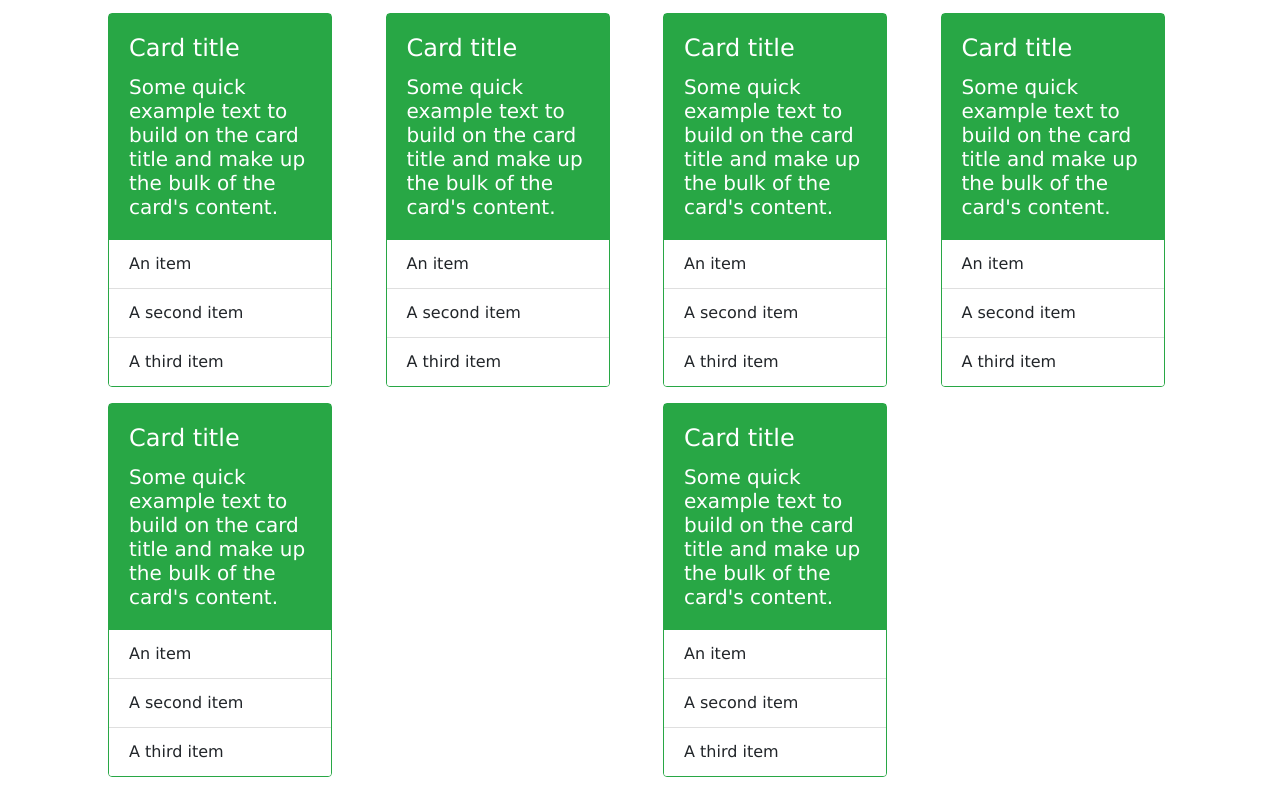
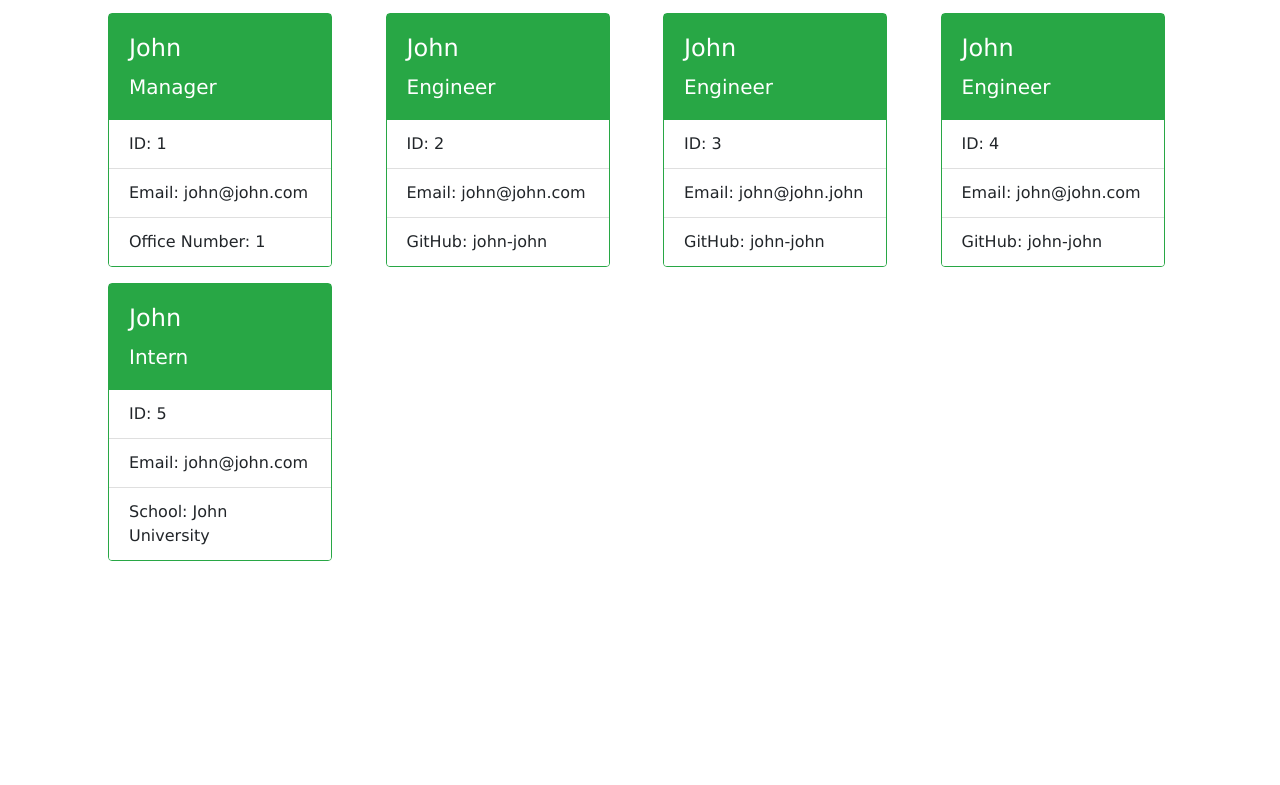
Before and after one commit to Ivo-Gatzinski/team-page, a website: page dist/index.html in a window 1280 px wide. Shown: the part 101-886 px from the top of the page. After the commit the page ends 800 px from the top, so only its background shows below. Drawn offline with nearby package versions, Linux system fonts and the light colour scheme.

Commit message:
cleanup html template

```diff
--- a/dist/index.html
+++ b/dist/index.html
@@ -18,13 +18,13 @@ My Team
         <div class="col m-2">
             <div class="card bg-light border-success" style="width: 14rem;">
                 <div class="card-body text-white bg-success">
-                  <h4 class="card-title">Card title</h4>
-                  <h5 class="card-text">Some quick example text to build on the card title and make up the bulk of the card's content.</h5>
+                  <h4 class="card-title">John</h4>
+                  <h5 class="card-text">Manager</h5>
                 </div>
                 <ul class="list-group list-group-flush">
-                  <li class="list-group-item">An item</li>
-                  <li class="list-group-item">A second item</li>
-                  <li class="list-group-item">A third item</li>
+                  <li class="list-group-item">ID: 1</li>
+                  <li class="list-group-item">Email: john@john.com</li>
+                  <li class="list-group-item">Office Number: 1</li>
                 </ul>
                 </div>
             </div>
@@ -32,13 +32,13 @@ My Team
         <div class="col m-2">
             <div class="card bg-light border-success" style="width: 14rem;">
                 <div class="card-body text-white bg-success">
-                  <h4 class="card-title">Card title</h4>
-                  <h5 class="card-text">Some quick example text to build on the card title and make up the bulk of the card's content.</h5>
+                  <h4 class="card-title">John</h4>
+                  <h5 class="card-text">Engineer</h5>
                 </div>
                 <ul class="list-group list-group-flush">
-                  <li class="list-group-item">An item</li>
-                  <li class="list-group-item">A second item</li>
-                  <li class="list-group-item">A third item</li>
+                  <li class="list-group-item">ID: 2</li>
+                  <li class="list-group-item">Email: john@john.com</li>
+                  <li class="list-group-item">GitHub: john-john</li>
                 </ul>
                 </div>
             </div>
@@ -46,13 +46,13 @@ My Team
         <div class="col m-2">
           <div class="card bg-light border-success" style="width: 14rem;">
               <div class="card-body text-white bg-success">
-                  <h4 class="card-title">Card title</h4>
-                  <h5 class="card-text">Some quick example text to build on the card title and make up the bulk of the card's content.</h5>
+                <h4 class="card-title">John</h4>
+                <h5 class="card-text">Engineer</h5>
               </div>
               <ul class="list-group list-group-flush">
-                  <li class="list-group-item">An item</li>
-                  <li class="list-group-item">A second item</li>
-                  <li class="list-group-item">A third item</li>
+                <li class="list-group-item">ID: 3</li>
+                <li class="list-group-item">Email: john@john.john</li>
+                <li class="list-group-item">GitHub: john-john</li>
               </ul>
               </div>
           </div>
@@ -60,13 +60,13 @@ My Team
       <div class="col m-2">
         <div class="card bg-light border-success" style="width: 14rem;">
             <div class="card-body text-white bg-success">
-                  <h4 class="card-title">Card title</h4>
-                  <h5 class="card-text">Some quick example text to build on the card title and make up the bulk of the card's content.</h5>
+              <h4 class="card-title">John</h4>
+              <h5 class="card-text">Engineer</h5>
             </div>
             <ul class="list-group list-group-flush">
-                  <li class="list-group-item">An item</li>
-                  <li class="list-group-item">A second item</li>
-                  <li class="list-group-item">A third item</li>
+              <li class="list-group-item">ID: 4</li>
+              <li class="list-group-item">Email: john@john.com</li>
+              <li class="list-group-item">GitHub: john-john</li>
             </ul>
             </div>
         </div>
@@ -74,27 +74,13 @@ My Team
         <div class="col m-2">
             <div class="card bg-light border-success" style="width: 14rem;">
                 <div class="card-body text-white bg-success">
-                  <h4 class="card-title">Card title</h4>
-                  <h5 class="card-text">Some quick example text to build on the card title and make up the bulk of the card's content.</h5>
+                  <h4 class="card-title">John</h4>
+                  <h5 class="card-text">Intern</h5>
                 </div>
                 <ul class="list-group list-group-flush">
-                  <li class="list-group-item">An item</li>
-                  <li class="list-group-item">A second item</li>
-                  <li class="list-group-item">A third item</li>
-                </ul>
-                </div>
-            </div>
-        </div>
-        <div class="col m-2">
-            <div class="card bg-light border-success" style="width: 14rem;">
-                <div class="card-body text-white bg-success">
-                  <h4 class="card-title">Card title</h4>
-                  <h5 class="card-text">Some quick example text to build on the card title and make up the bulk of the card's content.</h5>
-                </div>
-                <ul class="list-group list-group-flush">
-                  <li class="list-group-item">An item</li>
-                  <li class="list-group-item">A second item</li>
-                  <li class="list-group-item">A third item</li>
+                  <li class="list-group-item">ID: 5</li>
+                  <li class="list-group-item">Email: john@john.com</li>
+                  <li class="list-group-item">School: John University</li>
                 </ul>
                 </div>
             </div>
```
Lines whose indentation alone changed are shown as unchanged.
